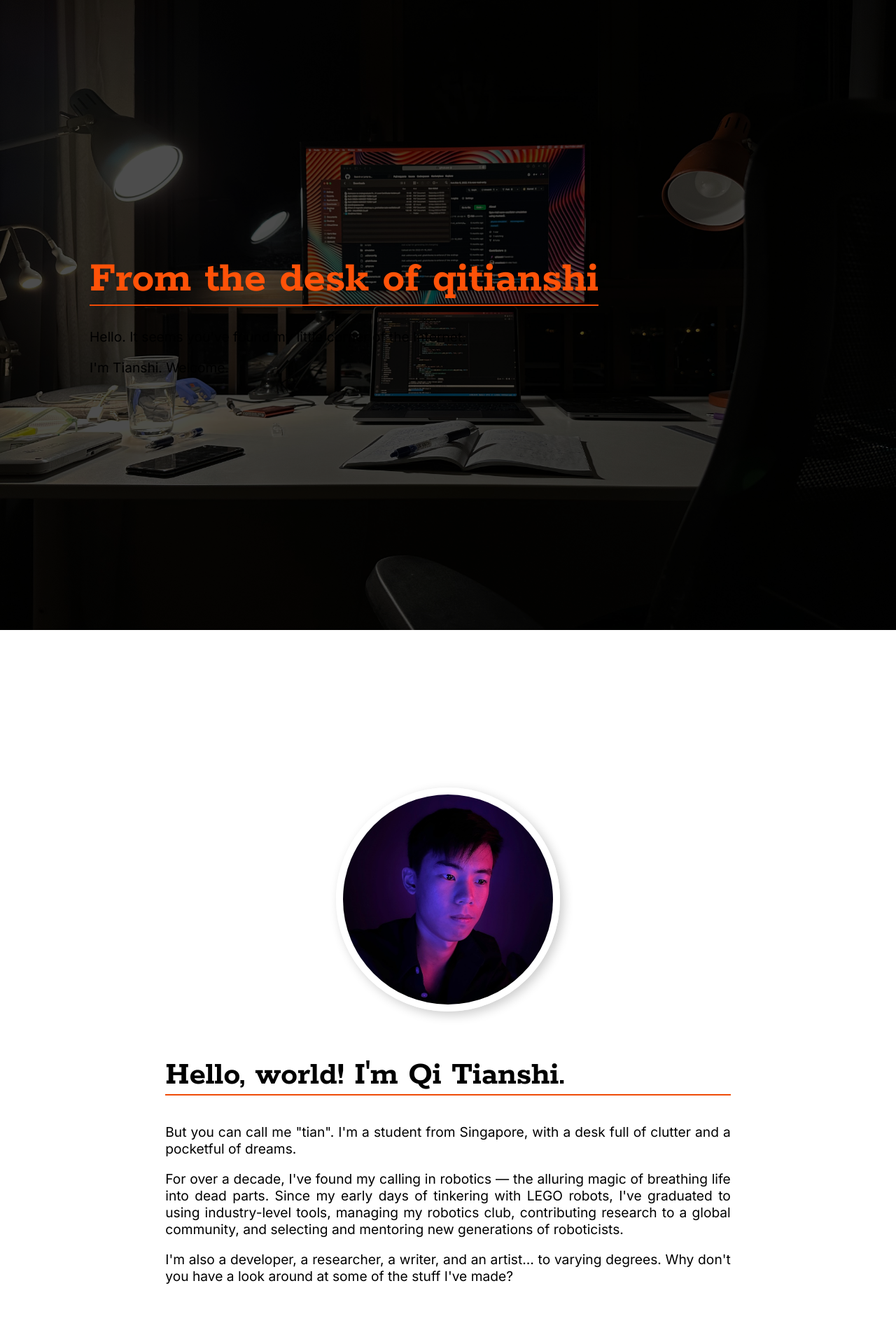
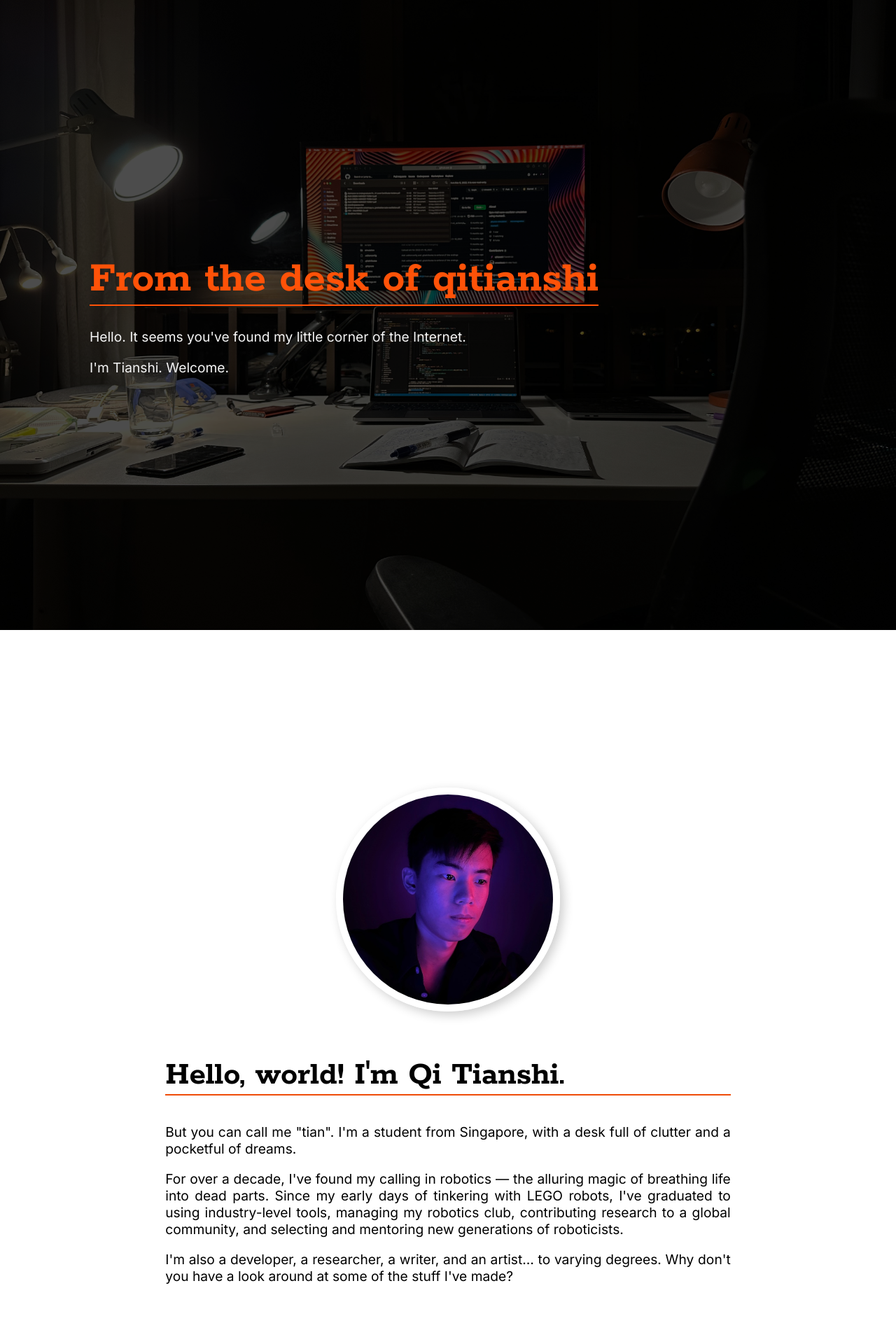
Before and after one commit to qitianshi/qitianshi.com, a Jekyll site: the page built from index.html, in a window 1280 px wide. Shown: the top 1920 px of the page at 70% size. Built offline with Jekyll 4.4.1, drawn with Linux system fonts in a browser that asks for light colours.

Commit message:
Implement .t-dark in .c-stacked-banner

```diff
--- a/_sass/components/_stacked-banner.scss
+++ b/_sass/components/_stacked-banner.scss
@@ -9,6 +9,7 @@
 @use "abstracts/variables" as var;
 @use "base/typography";
 @use "layout/containers";
+@use "themes/themes";
 
 .c-stacked-banner {
 
@@ -87,15 +88,14 @@
         // Emphasized appearance for .c-stacked-banner; gives text the accent
         // color.
         &--emphasized {
-            color: var.$tiangerine-tangerine-dark;
+            color: var(--tiangerine-tangerine);
         }
 
     }
 
-    // If &__content follows &__background, text color is automatically set to
-    // dark theme colors.
+    // If &__content follows &__background, content is set to dark theme.
     &__background ~ &__content {
-        color: var.$text-primary-color-dark;
+        @extend .t-dark;
     }
 
     // Specific implementation of .c-banner-stacked that fills the entire
```
